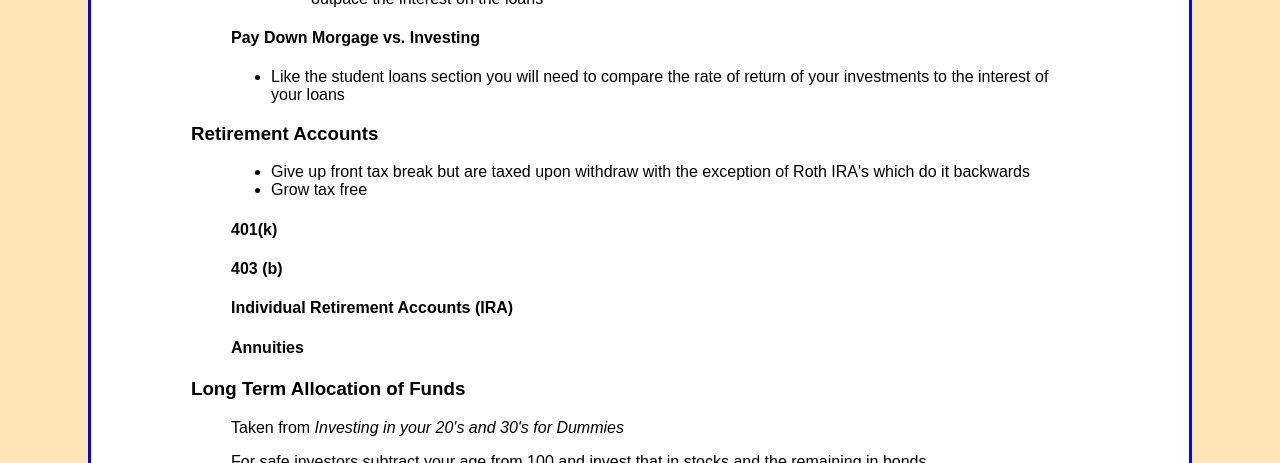
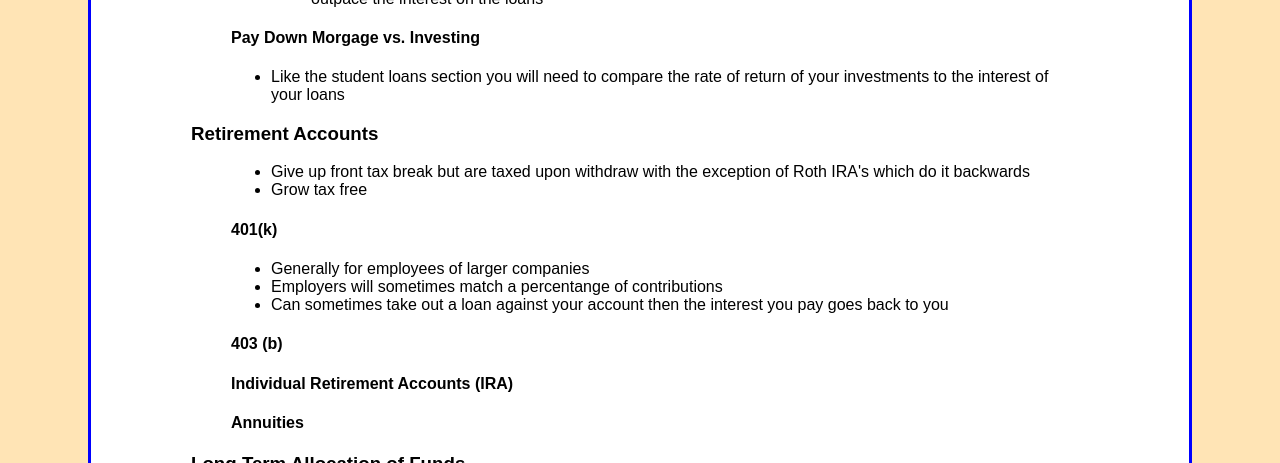
Before and after one commit to jbm950/jbm950.github.io, a Jekyll site: the page built from notes/money_management/money_management_main.html, in a window 1280 px wide and 900 px high, scrolled down 1779 px, cut to the strip 0-463 px from the top of the window. Built offline with Jekyll 4.4.1, drawn with Linux system fonts in a browser that asks for light colours; Markdown is read by kramdown in place of the engine named in the settings.

Commit message:
added 401(k) notes

```diff
--- a/notes/money_management/money_management_main.html
+++ b/notes/money_management/money_management_main.html
@@ -222,6 +222,15 @@
 </blockquote>
 <blockquote>
 <blockquote>
+<ul>
+<li>Generally for employees of larger companies</li>
+<li>Employers will sometimes match a percentange of contributions</li>
+<li>Can sometimes take out a loan against your account then the interest you pay goes back to you</li>
+</ul>
+</blockquote>
+</blockquote>
+<blockquote>
+<blockquote>
 <h4 id="b">403 (b)</h4>
 </blockquote>
 </blockquote>
```
Also changed, not shown: source/notes/money_management/money_management_main.md (+5 -0 lines).
